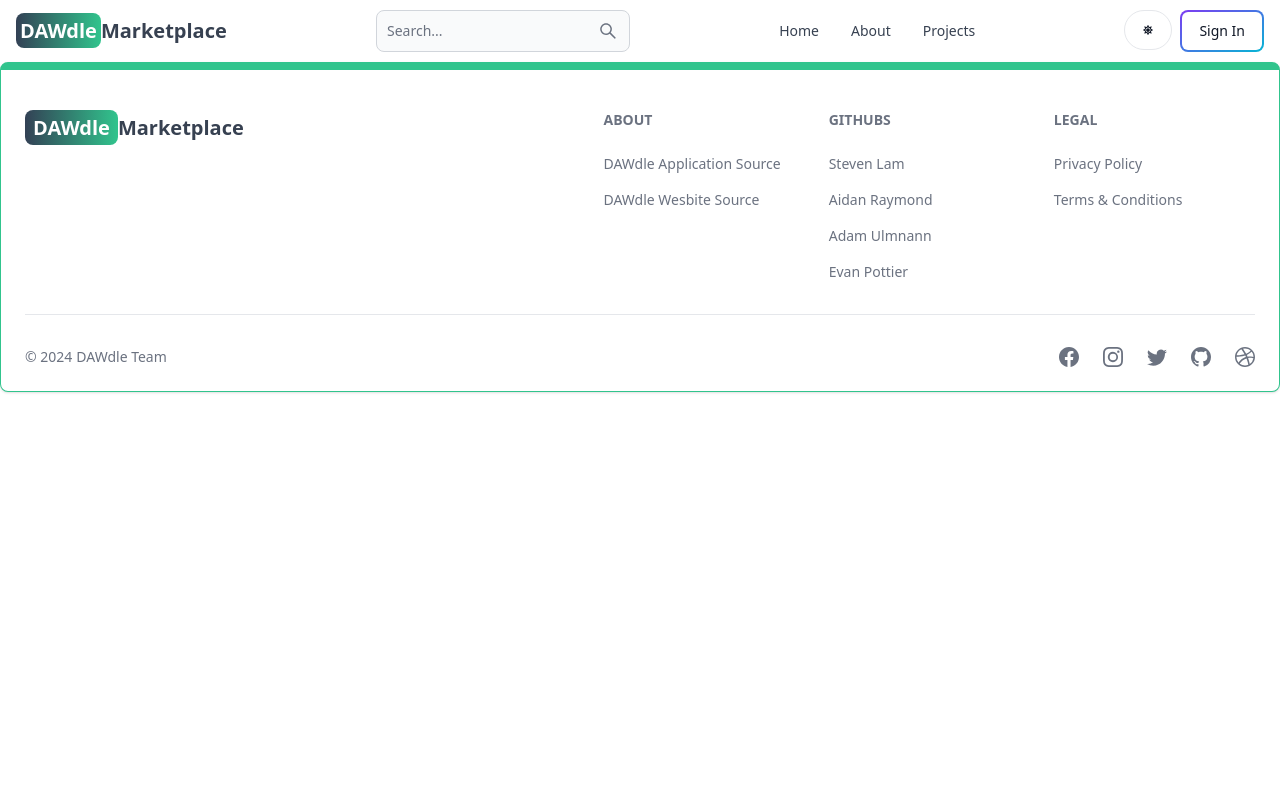
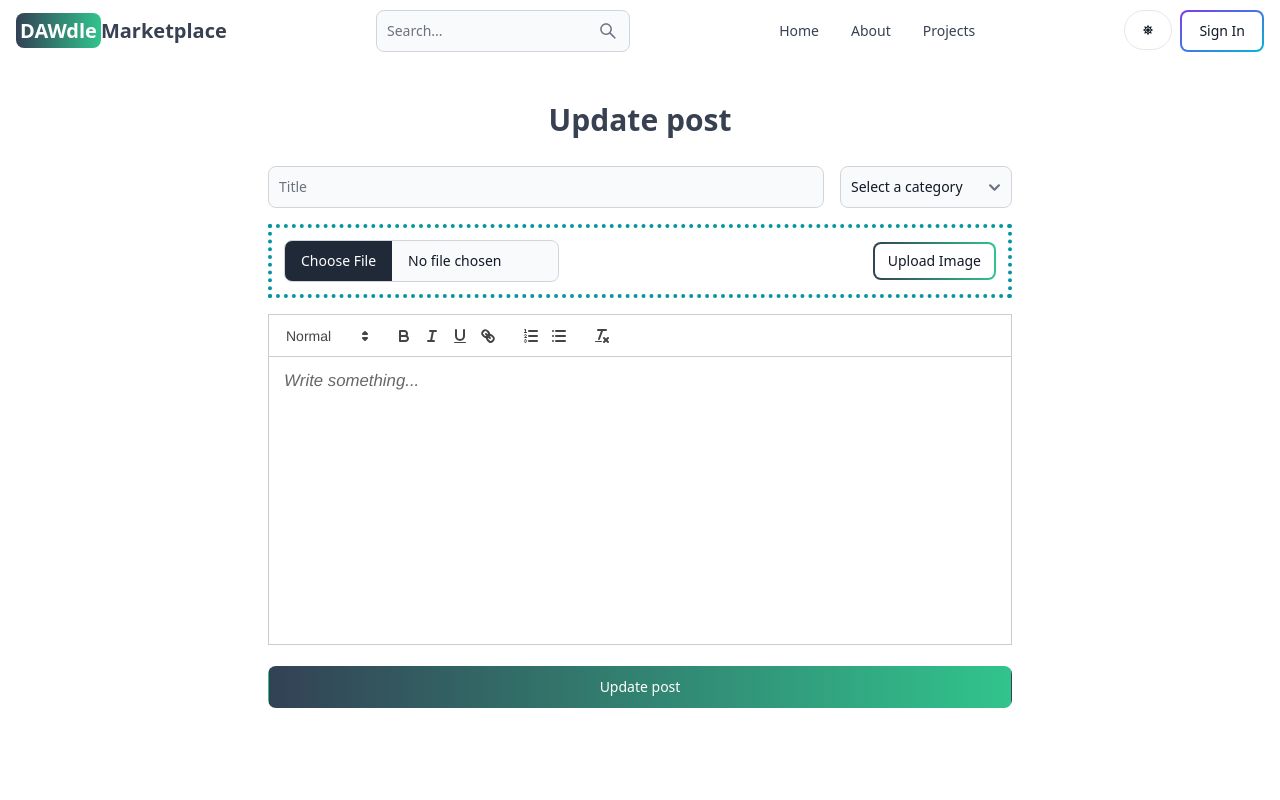
Before and after one commit to ChicoState/DAWdle-Marketplace, a React (Vite) app in the folder client/: page /update-post/1 in a window 1280 px wide. Shown: the top 800 px of the page. Built offline with nearby package versions, Linux system fonts and the light colour scheme; no server answers.

Commit message:
Add update post functionality

```diff
--- a/client/src/App.jsx
+++ b/client/src/App.jsx
@@ -11,6 +11,7 @@
 import PrivateRoute from "./components/PrivateRoute";
 import PostRoute from "./components/PostRoute";
 import CreatePost from "./pages/CreatePost";
+import UpdatePost from "./pages/UpdatePost";
 
 export default function App() {
   return (
@@ -27,6 +28,9 @@
         <Route element={<PostRoute />}>
           <Route path="/create-post" element={<CreatePost />} />
         </Route>
+        <Route element={<PostRoute />}>
+          <Route path="/update-post/:postId" element={<UpdatePost />} />
+        </Route>
         <Route path="/projects" element={<Projects />} />
       </Routes>
       <Footer />
--- a/client/src/components/DashPosts.jsx
+++ b/client/src/components/DashPosts.jsx
@@ -85,7 +85,7 @@
               </Table.HeadCell>
             </Table.Head>
             {userPosts.map((post) => (
-              <Table.Body className="divide-y">
+              <Table.Body key={post._id} className="divide-y">
                 <Table.Row className="bg-white dark:border-gray-700 dark:bg-gray-800">
                   <Table.Cell>
                     {new Date(post.updatedAt).toLocaleDateString()}
--- /dev/null
+++ b/client/src/pages/UpdatePost.jsx
@@ -0,0 +1,208 @@
+import { Alert, Button, FileInput, Select, TextInput } from "flowbite-react";
+import ReactQuill from "react-quill";
+import "react-quill/dist/quill.snow.css";
+import {
+  getDownloadURL,
+  getStorage,
+  ref,
+  uploadBytesResumable,
+} from "firebase/storage";
+import { app } from "../firebase";
+import { useEffect, useState } from "react";
+import { CircularProgressbar } from "react-circular-progressbar";
+import "react-circular-progressbar/dist/styles.css";
+import { useNavigate, useParams } from "react-router-dom";
+import { useSelector } from "react-redux";
+
+export default function UpdatePost() {
+  const [file, setFile] = useState(null);
+  const [imageUploadProgress, setImageUploadProgress] = useState(0); // Initialized to 0
+  const [imageUploadError, setImageUploadError] = useState("");
+  const [formData, setFormData] = useState({
+    title: "", // Initialized to empty string
+    category: "uncategorized", // Initialized to default category
+    content: "", // Initialized to empty string
+    image: "", // Initialized to empty string
+  });
+  const [publishError, setPublishError] = useState(null);
+  const { postId } = useParams();
+
+  const navigate = useNavigate();
+  const { currentUser } = useSelector((state) => state.user);
+
+  useEffect(() => {
+    try {
+      const fetchPost = async () => {
+        const res = await fetch(`/api/post/getposts?postId=${postId}`);
+        const data = await res.json();
+        if (!res.ok) {
+          console.log(data.message);
+          setPublishError(data.message);
+          return;
+        }
+        if (res.ok && data.posts.length > 0) {
+          setPublishError(null);
+          setFormData(data.posts[0]);
+        }
+      };
+
+      fetchPost();
+    } catch (error) {
+      console.log(error.message);
+    }
+  }, [postId]);
+
+  const handleUpdloadImage = async () => {
+    try {
+      if (!file) {
+        setImageUploadError("Please select an image");
+        return;
+      }
+      setImageUploadError(null);
+      const storage = getStorage(app);
+      const fileName = new Date().getTime() + "-" + file.name;
+      const storageRef = ref(storage, fileName);
+      const uploadTask = uploadBytesResumable(storageRef, file);
+      uploadTask.on(
+        "state_changed",
+        (snapshot) => {
+          const progress =
+            (snapshot.bytesTransferred / snapshot.totalBytes) * 100;
+          setImageUploadProgress(progress.toFixed(0));
+        },
+        (error) => {
+          setImageUploadError("Image upload failed");
+          setImageUploadProgress(0); // Reset progress to 0 on error
+        },
+        () => {
+          getDownloadURL(uploadTask.snapshot.ref).then((downloadURL) => {
+            setImageUploadProgress(0); // Reset progress to 0 on completion
+            setImageUploadError(null);
+            setFormData({ ...formData, image: downloadURL });
+          });
+        }
+      );
+    } catch (error) {
+      setImageUploadError("Image upload failed");
+      setImageUploadProgress(0); // Reset progress to 0 on error
+      console.log(error);
+    }
+  };
+
+  const handleSubmit = async (e) => {
+    e.preventDefault();
+    try {
+      const res = await fetch(
+        `/api/post/updatepost/${formData._id}/${currentUser._id}`,
+        {
+          method: "PUT",
+          headers: {
+            "Content-Type": "application/json",
+          },
+          body: JSON.stringify(formData),
+        }
+      );
+      const data = await res.json();
+      if (!res.ok) {
+        setPublishError(data.message);
+        return;
+      }
+
+      if (res.ok) {
+        setPublishError(null);
+        navigate(`/post/${data.slug}`);
+      }
+    } catch (error) {
+      setPublishError("Something went wrong");
+    }
+  };
+
+  return (
+    <div className="p-3 max-w-3xl mx-auto min-h-screen">
+      <h1 className="text-center text-3xl my-7 font-semibold">Update post</h1>
+      <form className="flex flex-col gap-4" onSubmit={handleSubmit}>
+        <div className="flex flex-col gap-4 sm:flex-row justify-between">
+          <TextInput
+            type="text"
+            placeholder="Title"
+            required
+            id="title"
+            className="flex-1"
+            onChange={(e) =>
+              setFormData({ ...formData, title: e.target.value })
+            }
+            value={formData.title}
+          />
+          <Select
+            onChange={(e) =>
+              setFormData({ ...formData, category: e.target.value })
+            }
+            value={formData.category}
+          >
+            <option value="uncategorized">Select a category</option>
+            <option value="Unique Graph">Unique Graph</option>
+            <option value="Standard Graph">Standard Graph</option>
+            <option value="Incomplete Graph">Incomplete Graph</option>
+            <option value="Component">Component</option>
+            <option value="Question">Question</option>
+          </Select>
+        </div>
+        <div className="flex gap-4 items-center justify-between border-4 border-teal-500 border-dotted p-3">
+          <FileInput
+            type="file"
+            accept="image/*"
+            onChange={(e) => setFile(e.target.files[0])}
+          />
+          <Button
+            type="button"
+            className="bg-gradient-to-r from-slate-700 to-green-400 rounded-lg text-white"
+            size="sm"
+            outline
+            onClick={handleUpdloadImage}
+            disabled={imageUploadProgress}
+          >
+            {imageUploadProgress ? (
+              <div className="w-16 h-16">
+                <CircularProgressbar
+                  value={imageUploadProgress}
+                  text={`${imageUploadProgress || 0}%`}
+                />
+              </div>
+            ) : (
+              "Upload Image"
+            )}
+          </Button>
+        </div>
+        {imageUploadError && <Alert color="failure">{imageUploadError}</Alert>}
+        {formData.image && (
+          <img
+            src={formData.image}
+            alt="upload"
+            className="w-full h-72 object-cover"
+          />
+        )}
+        <ReactQuill
+          theme="snow"
+          value={formData.content}
+          placeholder="Write something..."
+          className="h-72 mb-12"
+          required
+          onChange={(value) => {
+            setFormData({ ...formData, content: value });
+          }}
+        />
+        <Button
+          type="submit"
+          className="bg-gradient-to-r from-slate-700 to-green-400 rounded-lg text-white"
+        >
+          Update post
+        </Button>
+        {publishError && (
+          <Alert className="mt-5" color="failure">
+            {publishError}
+          </Alert>
+        )}
+      </form>
+    </div>
+  );
+}
```
Also changed, not shown: 2 other files (tests, documents, lock files or other folders).
